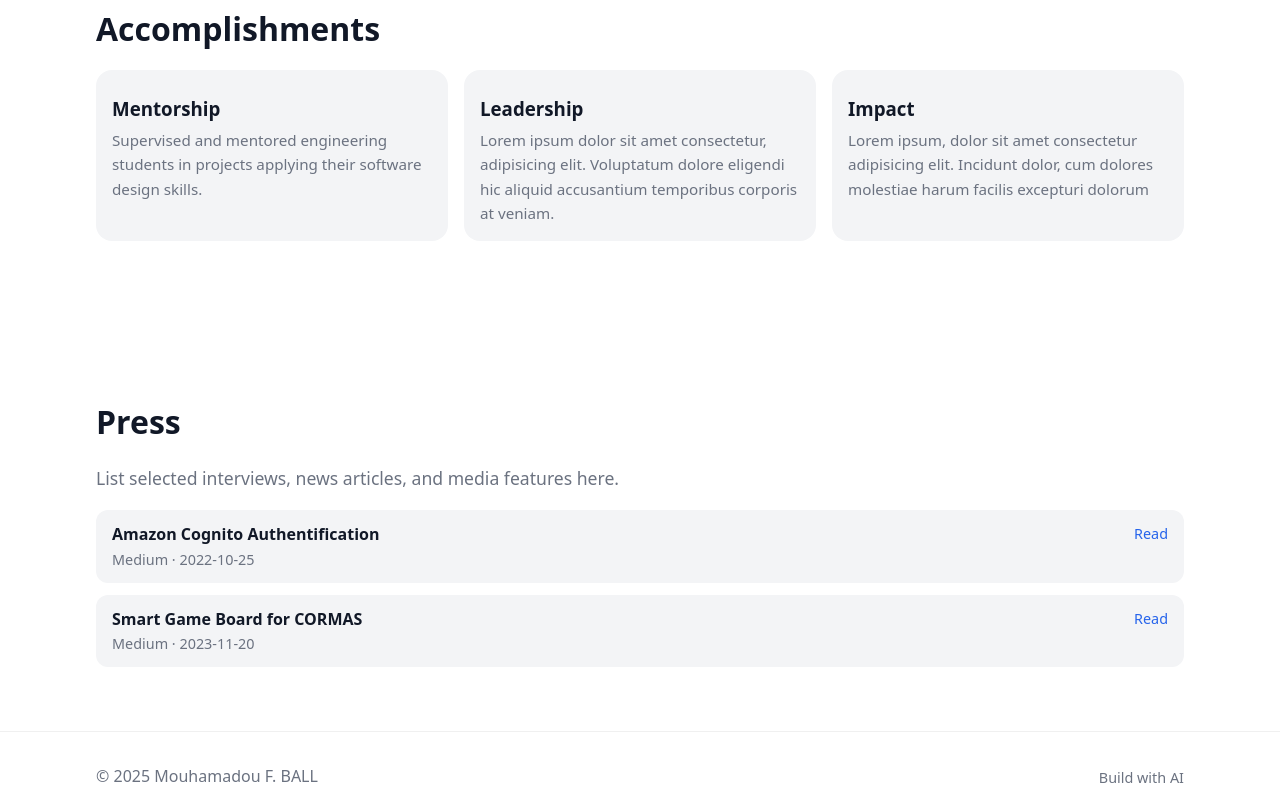
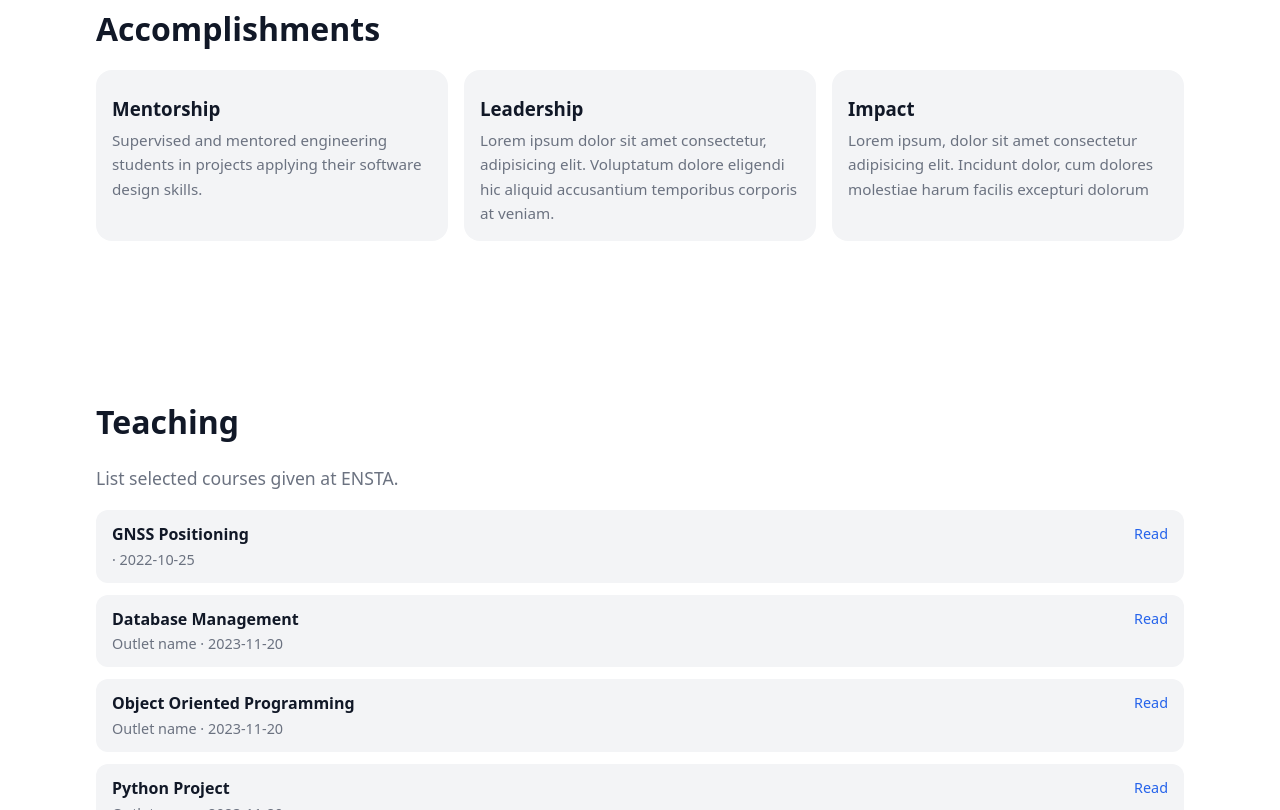
Before and after one commit to Cracen26/ball.github.io, a plain HTML site: page index.html in a window 1280 px wide. Shown: the part 1990-2800 px from the top of the page. Drawn offline with Linux system fonts and the light colour scheme.

Commit message:
Update index.html

```diff
--- a/index.html
+++ b/index.html
@@ -24,6 +24,7 @@
           <!-- <a href="#books">Books</a> -->
           <a href="#publications">Publications</a>
           <a href="#accomplishments">Accomplishments</a>
+          <a href="#courses">Teaching</a>
           <a href="#press">Press</a>
           <!-- <a href="#contact">Contact</a> -->
           <button id="themeToggle" class="btn ghost" aria-label="Toggle dark mode">Dark Mode</button>
@@ -143,6 +144,31 @@
     </div>
   </section>
 
+  <section id="courses" class="section">
+    <div class="container">
+      <h2>Teaching </h2>
+      <p class="lead">List selected courses given at ENSTA.</p>
+      <div class="list">
+        <div class="list-item">
+          <div><strong>GNSS Positioning</strong><div class="small"> · 2022-10-25</div></div>
+          <div class="meta"><a href="https://hal.science/hal-04834460">Read</a></div>
+        </div>
+        <div class="list-item">
+          <div><strong>Database Management</strong><div class="small">Outlet name · 2023-11-20</div></div>
+          <div class="meta"><a href="">Read</a></div>
+        </div>
+        <div class="list-item">
+          <div><strong>Object Oriented Programming</strong><div class="small">Outlet name · 2023-11-20</div></div>
+          <div class="meta"><a href="">Read</a></div>
+        </div>
+        <div class="list-item">
+          <div><strong>Python Project</strong><div class="small">Outlet name · 2023-11-20</div></div>
+          <div class="meta"><a href="">Read</a></div>
+        </div>
+      </div>
+    </div>
+  </section>
+
   <section id="press" class="section">
     <div class="container">
       <h2>Press</h2>
```
